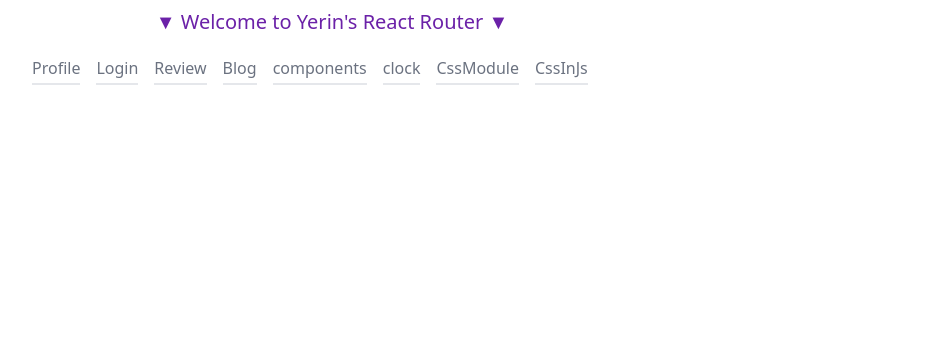
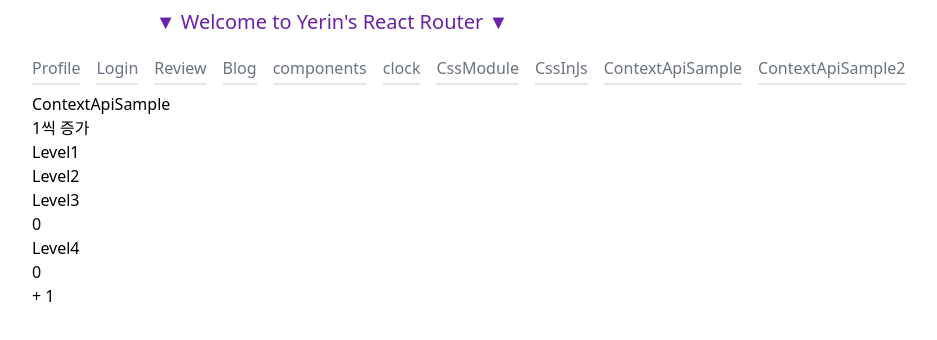
Before and after one commit to get-py/myproj-react, a React (Create React App) app: page /examples/contextapisample in a window 1280 px wide. Shown: the top 340 px of the page, without its empty margins (308-1245 px from the left). Built offline with nearby package versions, Linux system fonts and the light colour scheme; no server answers.

Commit message:
context api 예시 (count 상탯값) 추가

```diff
--- a/src/App.js
+++ b/src/App.js
@@ -12,6 +12,8 @@ import PageBlogForm from 'pages/blog/PageBlogForm';
 import Clock from 'pages/examples/Clock';
 import CssModule from 'pages/examples/CssModule';
 import CssInJs from 'pages/examples/CssInJs';
+import ContextApiSample from 'pages/examples/ContextApiSample';
+import ContextApiSample2 from 'pages/examples/ContextApiSample2';
 
 function App() {
   return (
@@ -34,6 +36,14 @@ function App() {
           <Route path="/examples/components/" element={<Components />} />
           <Route path="/examples/css-module/" element={<CssModule />} />
           <Route path="/examples/cssinjs/" element={<CssInJs />} />
+          <Route
+            path="/examples/contextapisample/"
+            element={<ContextApiSample />}
+          />
+          <Route
+            path="/examples/context-api-sample2/"
+            element={<ContextApiSample2 />}
+          />
 
           <Route path="/reviews/" element={<ReviewList />} />
           <Route path="/reviews/new/" element={<ReviewForm />} />
--- a/src/components/TopNav.jsx
+++ b/src/components/TopNav.jsx
@@ -29,6 +29,12 @@ function TopNav() {
         <li>
           <MyLink to="/examples/cssinjs/">CssInJs</MyLink>
         </li>
+        <li>
+          <MyLink to="/examples/contextapisample/">ContextApiSample</MyLink>
+        </li>
+        <li>
+          <MyLink to="/examples/context-api-sample2/">ContextApiSample2</MyLink>
+        </li>
       </ul>
     </div>
   );
--- /dev/null
+++ b/src/pages/examples/ContextApiSample.jsx
@@ -0,0 +1,65 @@
+import { useState, useContext, createContext, useReducer } from 'react';
+
+// 인자는 context에서 다룰 값의 빈 문자열
+const MessageContext = createContext();
+
+function reducer(prevCount, action) {
+  const { type } = action;
+  if (type == 'PLUS') return prevCount + 1;
+  return prevCount;
+}
+
+function ContextApiSample() {
+  const [count, dispatch] = useReducer(reducer, 0);
+  return (
+    <div>
+      <h2>ContextApiSample</h2>
+      <button onClick={() => dispatch({ type: 'PLUS' })}>1씩 증가</button>
+      <MessageContext.Provider value={{ count, dispatch }}>
+        <Level1 />
+      </MessageContext.Provider>
+    </div>
+  );
+}
+
+function Level1() {
+  return (
+    <div>
+      <h2>Level1</h2>
+      <Level2 />
+    </div>
+  );
+}
+
+function Level2() {
+  return (
+    <div>
+      <h2>Level2</h2>
+      <Level3 />
+    </div>
+  );
+}
+
+function Level3() {
+  return (
+    <div>
+      <h2>Level3</h2>
+      <MessageContext.Consumer>{({ count }) => count}</MessageContext.Consumer>
+      <Level4 />
+    </div>
+  );
+}
+
+function Level4() {
+  const { count, setCount } = useContext(MessageContext);
+  return (
+    <div>
+      <h2>Level4</h2>
+      {count}
+      <div>
+        <button onClick={() => setCount((prev) => prev + 1)}>+ 1</button>
+      </div>
+    </div>
+  );
+}
+export default ContextApiSample;
--- /dev/null
+++ b/src/pages/examples/ContextApiSample2/context.js
@@ -0,0 +1,25 @@
+const { createContext, useContext, useReducer } = require('react');
+
+const CountContext = createContext();
+
+function reducer(prevCount, action) {
+  const { type } = action;
+  if (type === 'PLUS') return prevCount + 1;
+  return prevCount;
+}
+
+function CountProvider({ children }) {
+  const [count, dispatch] = useReducer(reducer, 0);
+
+  return (
+    <CountContext.Provider value={{ count, dispatch }}>
+      {children}
+    </CountContext.Provider>
+  );
+}
+
+function useCount() {
+  return useContext(CountContext);
+}
+
+export { CountProvider, useCount };
--- /dev/null
+++ b/src/pages/examples/ContextApiSample2/index.jsx
@@ -0,0 +1,43 @@
+import { CountProvider } from './context';
+import { useCount } from './context';
+
+function ContextApiSample2() {
+  return (
+    <div>
+      <CountProvider>
+        <Level1 />
+      </CountProvider>
+    </div>
+  );
+}
+
+function Level1() {
+  return (
+    <div>
+      <h2>Level1</h2>
+      <Level2 />
+    </div>
+  );
+}
+
+function Level2() {
+  return (
+    <div>
+      <h2>Level2</h2>
+      <Level3 />
+    </div>
+  );
+}
+
+function Level3() {
+  const { count, dispatch } = useCount();
+  return (
+    <div>
+      <h2>Level3</h2>
+      {count}
+      <hr />
+      <button onClick={() => dispatch({ type: 'PLUS' })}>1씩 증가</button>
+    </div>
+  );
+}
+export default ContextApiSample2;
```
Also changed, not shown: src/pages/examples/ContextApiSample2/style.css (added).
